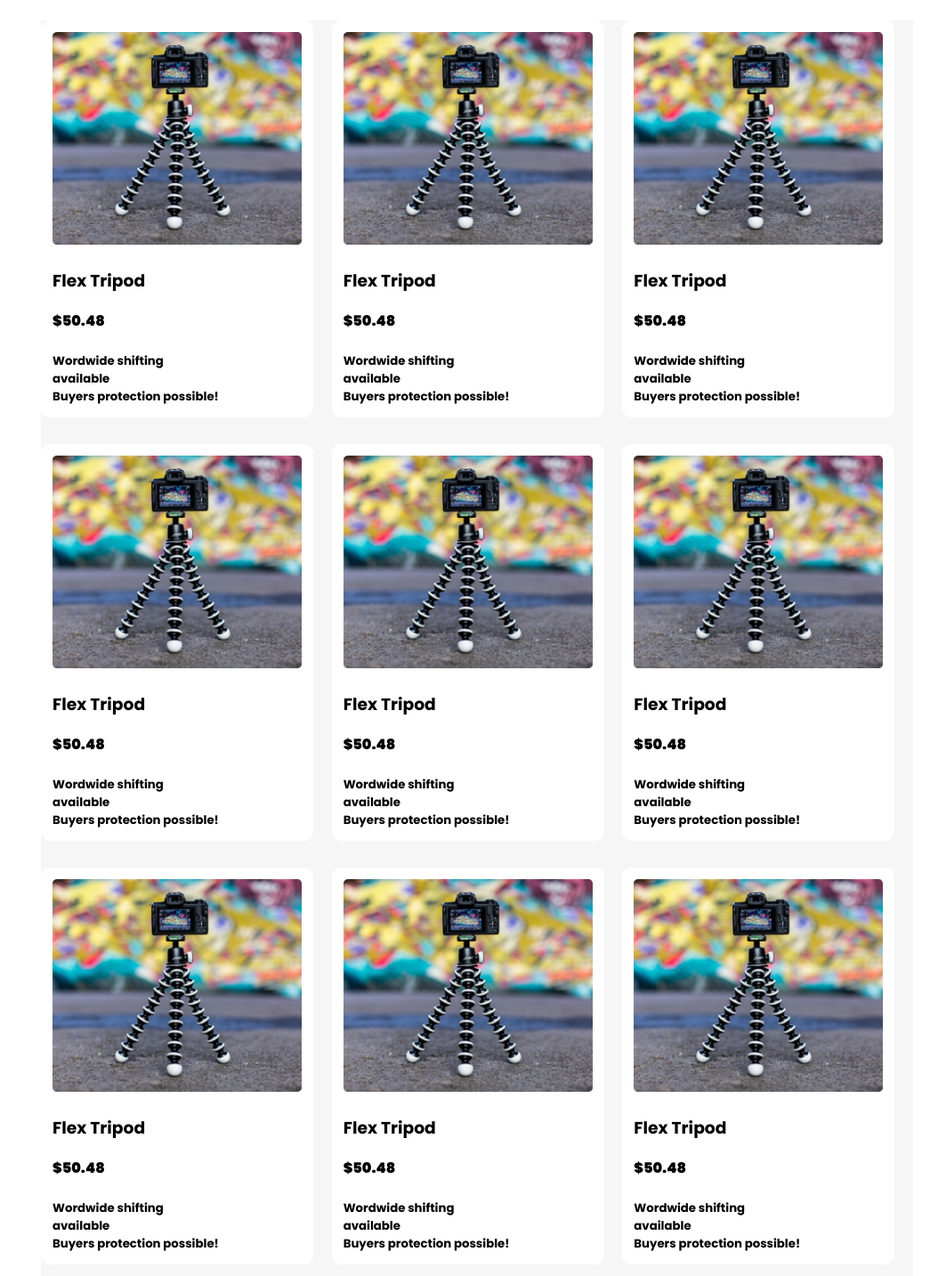
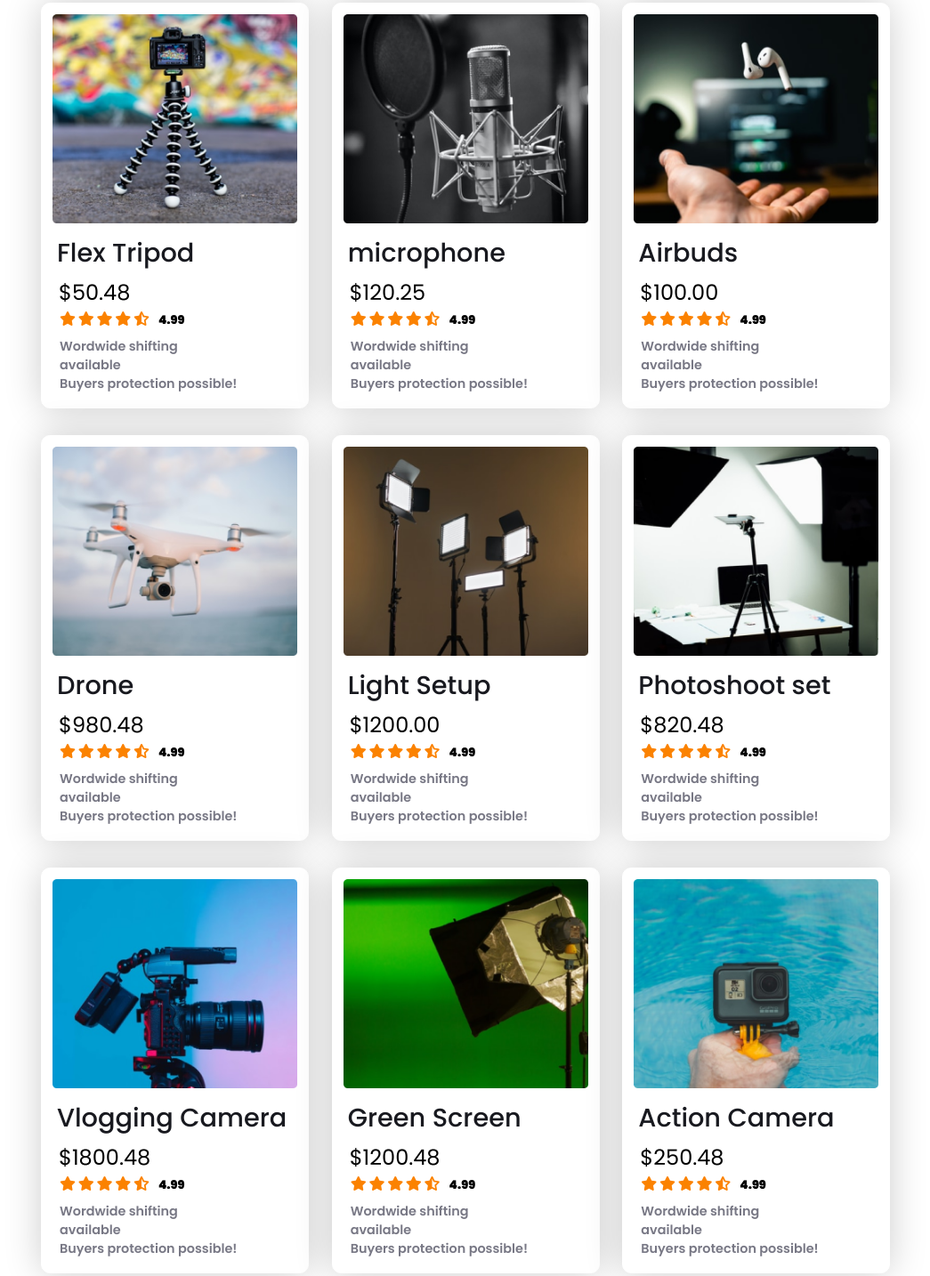
Before and after one commit to Rakibstack/create-influencer-gear-website, a plain HTML site: page index.html in a window 1280 px wide. Shown: the part 890-2324 px from the top of the page at 89% size, without its empty margins (104-1149 px from the left). Drawn offline with Linux system fonts and the light colour scheme.

Commit message:
added a card section

```diff
--- a/index.html
+++ b/index.html
@@ -60,88 +60,141 @@
                        <div class="card-taital"><h3>Flex Tripod</h3></div>
                        <div class="card-prize"><span>$50.48</span></div>
                        <div class="card-rating">
-                        <div class="card-icon"></div>
-                        <div class="icon-subtital"></div>
+                        <div class="card-icon"><i class="fa-solid fa-star"></i>
+                            <i class="fa-solid fa-star"></i>
+                            <i class="fa-solid fa-star"></i>
+                            <i class="fa-solid fa-star"></i>
+                            <i class="fa-solid fa-star-half-stroke"></i>
+
+                        </div>
+                        <div class="icon-subtital"><small>4.99</small></div>
                        </div>
                        <div class="card-sub-tital"><h5>Wordwide shifting <br> available <br> Buyers protection possible!</h5></div>
                  </div>
                   <div class="card">
-                       <div class="card-image"><img src="./images/tripod.png" alt=""></div>
-                       <div class="card-taital"><h3>Flex Tripod</h3></div>
-                       <div class="card-prize"><span>$50.48</span></div>
+                       <div class="card-image"><img src="./images/mic.png" alt=""></div>
+                       <div class="card-taital"><h3>microphone</h3></div>
+                       <div class="card-prize"><span>$120.25</span></div>
                        <div class="card-rating">
-                        <div class="card-icon"></div>
-                        <div class="icon-subtital"></div>
+                        <div class="card-icon"><i class="fa-solid fa-star"></i>
+                            <i class="fa-solid fa-star"></i>
+                            <i class="fa-solid fa-star"></i>
+                            <i class="fa-solid fa-star"></i>
+                            <i class="fa-solid fa-star-half-stroke"></i>
+                        </div>
+                        <div class="icon-subtital"><small>4.99</small></div>
                        </div>
                        <div class="card-sub-tital"><h5>Wordwide shifting <br> available <br> Buyers protection possible!</h5></div>
                  </div>
                   <div class="card">
-                       <div class="card-image"><img src="./images/tripod.png" alt=""></div>
-                       <div class="card-taital"><h3>Flex Tripod</h3></div>
-                       <div class="card-prize"><span>$50.48</span></div>
+                       <div class="card-image"><img src="./images/airpod.png" alt=""></div>
+                       <div class="card-taital"><h3>Airbuds</h3></div>
+                       <div class="card-prize"><span>$100.00</span></div>
                        <div class="card-rating">
-                        <div class="card-icon"></div>
-                        <div class="icon-subtital"></div>
+                        <div class="card-icon">
+                            <i class="fa-solid fa-star"></i>
+                            <i class="fa-solid fa-star"></i>
+                            <i class="fa-solid fa-star"></i>
+                            <i class="fa-solid fa-star"></i>
+                            <i class="fa-solid fa-star-half-stroke"></i>
+                        </div>
+                        <div class="icon-subtital"> <small>4.99</small></div>
                        </div>
                        <div class="card-sub-tital"><h5>Wordwide shifting <br> available <br> Buyers protection possible!</h5></div>
                  </div>
                   <div class="card">
-                       <div class="card-image"><img src="./images/tripod.png" alt=""></div>
-                       <div class="card-taital"><h3>Flex Tripod</h3></div>
-                       <div class="card-prize"><span>$50.48</span></div>
+                       <div class="card-image"><img src="./images/drone.png" alt=""></div>
+                       <div class="card-taital"><h3>Drone</h3></div>
+                       <div class="card-prize"><span>$980.48</span></div>
                        <div class="card-rating">
-                        <div class="card-icon"></div>
-                        <div class="icon-subtital"></div>
+                        <div class="card-icon">
+                            <i class="fa-solid fa-star"></i>
+                            <i class="fa-solid fa-star"></i>
+                            <i class="fa-solid fa-star"></i>
+                            <i class="fa-solid fa-star"></i>
+                            <i class="fa-solid fa-star-half-stroke"></i>
+                        </div>
+                        <div class="icon-subtital"> <small>4.99</small></div>
                        </div>
                        <div class="card-sub-tital"><h5>Wordwide shifting <br> available <br> Buyers protection possible!</h5></div>
                  </div>
                   <div class="card">
-                       <div class="card-image"><img src="./images/tripod.png" alt=""></div>
-                       <div class="card-taital"><h3>Flex Tripod</h3></div>
-                       <div class="card-prize"><span>$50.48</span></div>
+                       <div class="card-image"><img src="./images/lights.png" alt=""></div>
+                       <div class="card-taital"><h3>Light Setup</h3></div>
+                       <div class="card-prize"><span>$1200.00</span></div>
                        <div class="card-rating">
-                        <div class="card-icon"></div>
-                        <div class="icon-subtital"></div>
+                        <div class="card-icon">
+                            <i class="fa-solid fa-star"></i>
+                            <i class="fa-solid fa-star"></i>
+                            <i class="fa-solid fa-star"></i>
+                            <i class="fa-solid fa-star"></i>
+                            <i class="fa-solid fa-star-half-stroke"></i>
+                        </div>
+                        <div class="icon-subtital"> <small>4.99</small></div>
                        </div>
                        <div class="card-sub-tital"><h5>Wordwide shifting <br> available <br> Buyers protection possible!</h5></div>
                  </div>
                   <div class="card">
-                       <div class="card-image"><img src="./images/tripod.png" alt=""></div>
-                       <div class="card-taital"><h3>Flex Tripod</h3></div>
-                       <div class="card-prize"><span>$50.48</span></div>
+                       <div class="card-image"><img src="./images/setup.png" alt=""></div>
+                       <div class="card-taital"><h3>Photoshoot set</h3></div>
+                       <div class="card-prize"><span>$820.48</span></div>
                        <div class="card-rating">
-                        <div class="card-icon"></div>
-                        <div class="icon-subtital"></div>
+                        <div class="card-icon">
+                            <i class="fa-solid fa-star"></i>
+                            <i class="fa-solid fa-star"></i>
+                            <i class="fa-solid fa-star"></i>
+                            <i class="fa-solid fa-star"></i>
+                            <i class="fa-solid fa-star-half-stroke"></i>
+                        </div>
+                        <div class="icon-subtital"> <small>4.99</small></div>
                        </div>
                        <div class="card-sub-tital"><h5>Wordwide shifting <br> available <br> Buyers protection possible!</h5></div>
                  </div>
                   <div class="card">
-                       <div class="card-image"><img src="./images/tripod.png" alt=""></div>
-                       <div class="card-taital"><h3>Flex Tripod</h3></div>
-                       <div class="card-prize"><span>$50.48</span></div>
+                       <div class="card-image"><img src="./images/camera.png" alt=""></div>
+                       <div class="card-taital"><h3>Vlogging Camera</h3></div>
+                       <div class="card-prize"><span>$1800.48</span></div>
                        <div class="card-rating">
-                        <div class="card-icon"></div>
-                        <div class="icon-subtital"></div>
+                        <div class="card-icon">
+                            <i class="fa-solid fa-star"></i>
+                            <i class="fa-solid fa-star"></i>
+                            <i class="fa-solid fa-star"></i>
+                            <i class="fa-solid fa-star"></i>
+                            <i class="fa-solid fa-star-half-stroke"></i>
+                        </div>
+                        <div class="icon-subtital"> <small>4.99</small></div>
                        </div>
                        <div class="card-sub-tital"><h5>Wordwide shifting <br> available <br> Buyers protection possible!</h5></div>
                  </div>
                   <div class="card">
-                       <div class="card-image"><img src="./images/tripod.png" alt=""></div>
-                       <div class="card-taital"><h3>Flex Tripod</h3></div>
-                       <div class="card-prize"><span>$50.48</span></div>
+                       <div class="card-image"><img src="./images/single-light.png" alt=""></div>
+                       <div class="card-taital"><h3>Green Screen</h3></div>
+                       <div class="card-prize"><span>$1200.48</span></div>
                        <div class="card-rating">
-                        <div class="card-icon"></div>
-                        <div class="icon-subtital"></div>
+                        <div class="card-icon">
+                            <i class="fa-solid fa-star"></i>
+                            <i class="fa-solid fa-star"></i>
+                            <i class="fa-solid fa-star"></i>
+                            <i class="fa-solid fa-star"></i>
+                            <i class="fa-solid fa-star-half-stroke"></i>
+                        </div>
+                        <div class="icon-subtital"> <small>4.99</small></div>
                        </div>
                        <div class="card-sub-tital"><h5>Wordwide shifting <br> available <br> Buyers protection possible!</h5></div>
                  </div>
                   <div class="card">
-                       <div class="card-image"><img src="./images/tripod.png" alt=""></div>
-                       <div class="card-taital"><h3>Flex Tripod</h3></div>
-                       <div class="card-prize"><span>$50.48</span></div>
+                       <div class="card-image"><img src="./images/action.png" alt=""></div>
+                       <div class="card-taital"><h3>Action Camera</h3></div>
+                       <div class="card-prize"><span>$250.48</span></div>
                        <div class="card-rating">
-                        <div class="card-icon"></div>
-                        <div class="icon-subtital"></div>
+                        <div class="card-icon">
+                            <i class="fa-solid fa-star"></i>
+                            <i class="fa-solid fa-star"></i>
+                            <i class="fa-solid fa-star"></i>
+                            <i class="fa-solid fa-star"></i>
+                            <i class="fa-solid fa-star-half-stroke"></i>
+                        </div>
+                        <div class="icon-subtital"> <small>4.99</small></div>
                        </div>
                        <div class="card-sub-tital"><h5>Wordwide shifting <br> available <br> Buyers protection possible!</h5></div>
                  </div>
--- a/style.css
+++ b/style.css
@@ -134,7 +134,7 @@
     border: 1px solid;
     margin:0px auto;
     margin-top: 60px;
-    margin-bottom:80px;
+    margin-bottom:60px;
    padding-top: 25px;
 }
     .company-logo img{
@@ -153,9 +153,8 @@
     max-width: 980px;
     margin: 0px auto;
   }
-  .card-container{
-    background-color:rgba(170, 170, 170, 0.1);
-  }
+
+
 .card-tital{
     text-align: center;
     font-weight: 500;
@@ -164,16 +163,49 @@
     padding: 20px;
 }
   .card{
-    width: 280px;
-    height:420px;
+    width: 275px;
+    height:430px;
     background-color:white;
     padding:12px;
     border-radius: 10px;
     border:1px solid #FFFFFF ;
     gap:10px;
     margin-bottom: 30px;
+    box-shadow: 0px 0px 42px rgba(0, 0, 0, 0.20);
 
+  }
 
+  .card-taital h3{
+  color: #18191F;
+  font-size: 1.8rem;
+  font-weight:500;
+  margin:5px;
+  }
+  .card-prize span{
+    color: #000000;
+    font-weight: 400;
+    font-size: 1.5rem;
+    margin-left: 7px;
+  }
+  .icon-subtital span{
+    color: #5E6366;
+    font-weight:500;
+    font-size: 0.9rem;
+  }
+  .card-sub-tital h5 {
+    color: #787885;
+    font-weight: 600;
+    font-size: 0.9rem;
+    margin:8px;
+  }
+
+  .card-rating{
+    display: flex;
+    gap: 10px;
+    margin-left: 8px;
+  }
+  .card-icon{
+    color: #FB8200;
 
   }
   .card-image img {
```
